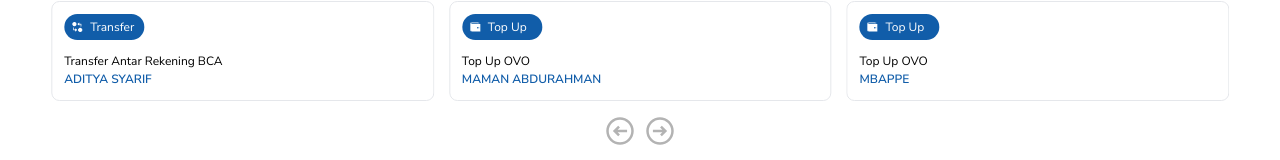
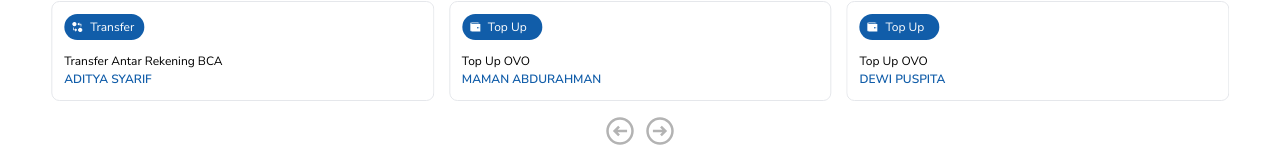
Before and after one commit to nizarfazari/setara, a React (Vite) app: page / in a window 1280 px wide. Shown: the part 616-776 px from the top of the page. Built offline with nearby package versions, Linux system fonts and the light colour scheme.

Commit message:
fixed homepage

```diff
--- a/src/pages/homepage/index.tsx
+++ b/src/pages/homepage/index.tsx
@@ -36,6 +36,7 @@
   const handleCancel = () => {
     setIsModalOpen(false);
   };
+
   const data = {
     name: "Andika Putra",
     norek: 289137654,
@@ -43,56 +44,122 @@
     income: 15000000,
     expenses: 10000000,
     avatar: profilpict,
-    favoriteTransactions: [
+    userTersimpan: [
       {
         id: 1,
+        no_rekening: 34556534,
         type: "Transfer Antar Rekening BCA",
-        amount: 500000,
-        date: "2024-07-01",
+        name_bank: "BCA",
         name: "NASYILA HANI",
+        isFavorite: true,
       },
       {
         id: 2,
+        no_rekening: 34590534,
         name: "ADITYA SYARIF",
         type: "Transfer Antar Rekening BCA",
-        amount: 300000,
-        date: "2024-07-03",
+        name_bank: "BCA",
+        isFavorite: true,
       },
       {
         id: 3,
+        no_rekening: 89655644,
         name: "MAMAN ABDURAHMAN",
         type: "Top Up OVO",
-        amount: 200000,
-        date: "2024-07-02",
+        name_bank: "BCA",
+        isFavorite: true,
       },
       {
         id: 4,
-        name: "MBAPPE",
+        no_rekening: 884556534,
+        name: "DEWI PUSPITA",
         type: "Top Up OVO",
-        amount: 150000,
-        date: "2024-07-04",
+        name_bank: "BCA",
+        isFavorite: true,
+      },
+      {
+        id: 5,
+        no_rekening: 987654321,
+        name: "AGUS SUHENDRA",
+        type: "Transfer Antar Rekening BCA",
+        name_bank: "BCA",
+        isFavorite: true,
+      },
+      {
+        id: 6,
+        no_rekening: 123456789,
+        name: "SITI NURHALIZA",
+        type: "Top Up GoPay",
+        name_bank: "BCA",
+        isFavorite: false,
+      },
+      {
+        id: 7,
+        no_rekening: 223344556,
+        name: "ANDI WIBOWO",
+        type: "Transfer Antar Rekening BCA",
+        name_bank: "BCA",
+        isFavorite: false,
+      },
+      {
+        id: 8,
+        no_rekening: 998877665,
+        name: "RAHMAWATI",
+        type: "Top Up DANA",
+        name_bank: "BCA",
+        isFavorite: false,
+      },
+      {
+        id: 9,
+        no_rekening: 554433221,
+        name: "JOKO SUSILO",
+        type: "Transfer Antar Rekening BCA",
+        name_bank: "BCA",
+        isFavorite: true,
+      },
+      {
+        id: 10,
+        no_rekening: 667788990,
+        name: "KARTINI",
+        type: "Top Up ShopeePay",
+        name_bank: "ShopeePay",
+        isFavorite: true,
       },
     ],
     transactionsPerMonth: [
       {
         month: "Januari 2024",
         income: 1000000,
-        expenses: 5000000,
-        balance: -4000000,
+        expenses: 500000,
+        balance: 500000
       },
       {
         month: "Februari 2024",
         income: 1200000,
         expenses: 600000,
-        balance: 600000,
+        balance: 600000
       },
       {
         month: "Maret 2024",
         income: 1300000,
         expenses: 700000,
-        balance: 600000,
+        balance: 1100000
+      },
+      {
+        month: "April 2024",
+        income: 700000,
+        expenses: 800000,
+        balance: 100000
+      },
+      {
+        month: "Mei 2024",
+        income: 1500000,
+        expenses: 1900000,
+        balance: 400000
       },
     ],
+    totalUsers: 10,
+    totalFavorites: 6,
   };
 
   const [selectedMonth, setSelectedMonth] = useState("Januari 2024");
@@ -247,7 +314,7 @@
               onSlideChange={() => console.log("slide change")}
               onSwiper={(swiper) => console.log(swiper)}
             >
-              {data.favoriteTransactions.map((transaction) => (
+              {data.userTersimpan?.filter(transaction => transaction.isFavorite === true).map((transaction) => (
                 <SwiperSlide key={transaction.id}>
                   <div className="border rounded-lg p-3">
                     <div
```
